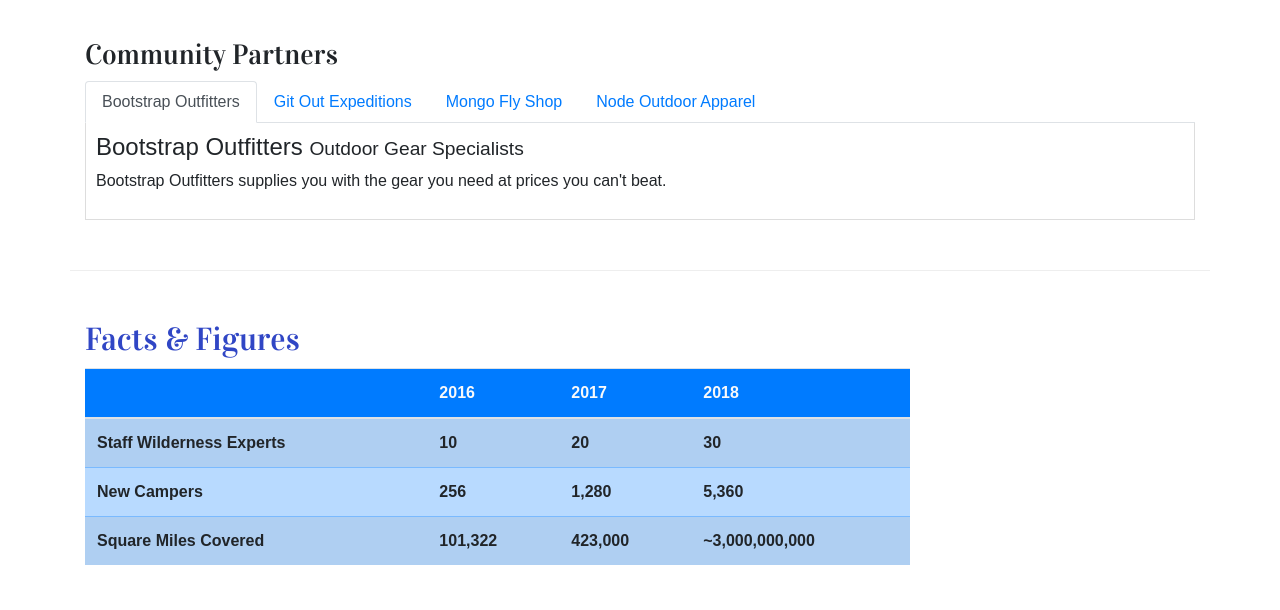
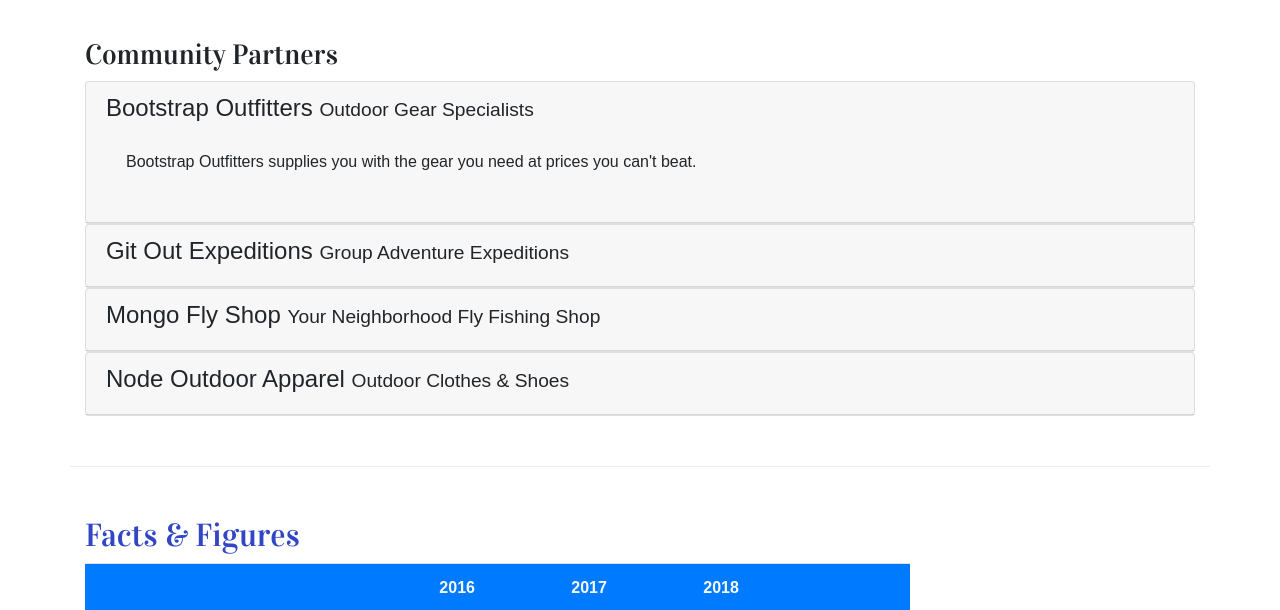
Before and after one commit to sengvang1/NuCamp-Review, a website: page aboutus.html in a window 1280 px wide. Shown: the part 840-1450 px from the top of the page. Drawn offline with nearby package versions, Linux system fonts and the light colour scheme.

Commit message:
Accordion

```diff
--- a/CSS/styles.css
+++ b/CSS/styles.css
@@ -36,8 +36,7 @@ header h2 {
     background-color: #901cad;
 }
 
-.tab-content {
-    border: 1px solid #DDD;
-    border-top: none;
-    padding: 10px;
+a, a:hover {
+    color: inherit;
+    text-decoration: none;
 }
--- a/aboutus.html
+++ b/aboutus.html
@@ -107,46 +107,72 @@
     <div class="row row-content">
       <div class="col">
         <h3>Community Partners</h3>
-          <ul class="nav nav-tabs">
-              <li class="nav-item"><a class="nav-link active" href="#bootstrap" role="tab" data-toggle="tab">Bootstrap Outfitters</a></li>
-              <li class="nav-item"><a class="nav-link" href="#git" role="tab" data-toggle="tab">Git Out Expeditions</a></li>
-              <li class="nav-item"><a class="nav-link" href="#mongo" role="tab" data-toggle="tab">Mongo Fly Shop</a></li>
-              <li class="nav-item"><a class="nav-link" href="#node" role="tab" data-toggle="tab">Node Outdoor Apparel</a></li>
-          </ul>
-          <div class="tab-content">
-            <div class="tab-pane fade show active" role="tabpanel" id="bootstrap">
+          <div id="accordion">
+            <div class="card">
+              <div class="card-header" role="tab">
                 <h4>
-                Bootstrap Outfitters <small>Outdoor Gear Specialists</small>
+                  <a data-toggle="collapse" data-target="#bootstrap">Bootstrap Outfitters <small>Outdoor Gear Specialists</small>
+                  </a>
                 </h4>
+                <div class="collapse show" id="bootstrap" data-parent="#accordion">
+                  <div class="card-body">
                     <p class="d-none d-sm-block">
                       Bootstrap Outfitters supplies you with the gear you need at prices
                       you can't beat.
                     </p>
                   </div>
-            <div class="tab-pane fade-show" role="tabpanel" id="git">
+                </div>
+              </div>
+            </div>
+
+            <div class="card">
+              <div class="card-header" role="tab">
                 <h4>
-                Git Out Expeditions <small>Group Adventure Expeditions</small>
+                  <a class="collapsed" data-toggle="collapse" data-target="#git">Git Out Expeditions <small>Group Adventure Expeditions</small>
+                  </a>
                 </h4>
+                <div class="collapse" id="git" data-parent="#accordion">
+                  <div class="card-body">
                     <p class="d-none d-sm-block">
                       Join Git Out Expeditions to explore new horizons with a group of
                       other adventurers!
                     </p>
                   </div>
-            <div class="tab-pane fade-show" role="tabpanel" id="mongo">
+                </div>
+              </div>
+            </div>
+
+            <div class="card">
+              <div class="card-header" role="tab">
                 <h4>
-                Mongo Fly Shop <small>Your Neighborhood Fly Fishing Shop</small>
+                  <a class="collapsed" data-toggle="collapse" data-target="#mongo">Mongo Fly Shop <small>Your Neighborhood Fly Fishing Shop</small>
+                  </a>
                 </h4>
+                <div class="collapse" id="mongo" data-parent="#accordion">
+                  <div class="card-body">
                     <p class="d-none d-sm-block">
                       Need a new fishing pole, a tacklebox, or flies of all kinds? Stop
                       by Mongo Fly Shop.
                     </p>
                   </div>
-            <div class="tab-pane fade-show" role="tabpanel" id="node">
-              <h4>Node Outdoor Apparel <small>Outdoor Clothes & Shoes</small></h4>
+                </div>
+              </div>
+            </div>
+            <div class="card">
+              <div class="card-header" role="tab">
+                <h4>
+                  <a class="collapsed" data-toggle="collapse" data-target="#node">Node Outdoor Apparel <small>Outdoor Clothes & Shoes</small>
+                  </a>
+                </h4>
+                <div class="collapse" id="node" data-parent="#accordion">
+                  <div class="card-body">
                     <p class="d-none d-sm-block">
                       From polar fleeces to swimsuits, hiking boots to waders, a visit
                       to Node will be sure to get you covered.
                     </p>
+                  </div>
+                </div>
+              </div>
             </div>
           </div>
       </div>
```
Lines whose indentation alone changed are shown as unchanged.
